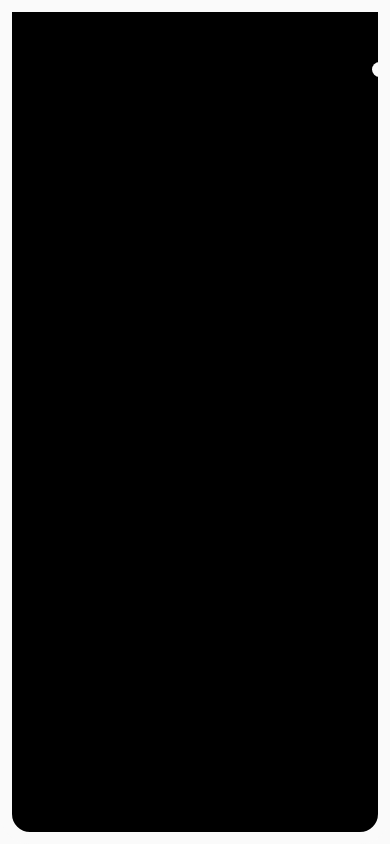
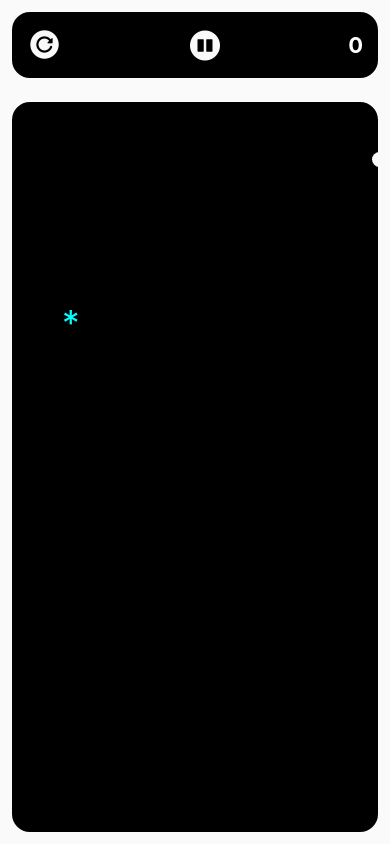
Before and after one commit to Raiden-16F7/NostalgicSnake, a React Native app: screen / in a window 390 px wide. Built offline with nearby package versions, Linux system fonts and the light colour scheme.

Commit message:
Header UI + Score

```diff
--- a/src/components/Food.tsx
+++ b/src/components/Food.tsx
@@ -12,6 +12,8 @@ const styles = StyleSheet.create({
         width: 20,
         height: 20,
         borderRadius: 7,
-        position: 'absolute'
+        position: 'absolute',
+        fontSize: 35,
+        color: 'aqua'
     }
 })
--- a/src/components/Game.tsx
+++ b/src/components/Game.tsx
@@ -5,10 +5,14 @@ import { PanGestureHandler } from 'react-native-gesture-handler'
 import { Coordinate, Direction, GestureEventType } from '../types/types'
 import Snake from './Snake'
 import { checkGameOver } from '../utils/checkGameOver'
+import Food from './Food'
+import { checkEatsFood } from '../utils/checkEatsFood'
+import { randomFoodPosition } from '../utils/randomFoodPosition'
+import Header from './Header'
 
 const SNAKE_INTIAL_POSITION = [{ x: 5, y: 5 }]
 const FOOD_INTIAL_POSITION = { x: 5, y: 20 }
-const GAME_BOUNDS = { xMin: 0, xMax: 35, yMin: 0, yMax: 71 }
+const GAME_BOUNDS = { xMin: 0, xMax: 35, yMin: 0, yMax: 69 }
 const MOVE_INTERVAL = 50
 const SCORE_INCREMENT = 10
 
@@ -20,6 +24,7 @@ export default function Game(): JSX.Element {
     const [food, setFood] = useState<Coordinate>(FOOD_INTIAL_POSITION)
     const [isGameOver, setIsGameOver] = useState<boolean>(false)
     const [isGamePaused, setIsGamePaused] = useState<boolean>(false);
+    const [score, setScore] = useState<number>(0);
 
     useEffect(() => {
         if (!isGameOver) {
@@ -56,7 +61,27 @@ export default function Game(): JSX.Element {
             default:
                 break;
         }
-        setSnake([newHead, ...snake.slice(0, -1)])
+
+        if (checkEatsFood(newHead, food, 2)) {
+            setFood(randomFoodPosition(GAME_BOUNDS.xMax, GAME_BOUNDS.yMax))
+            setSnake([newHead, ...snake])
+            setScore(score + SCORE_INCREMENT)
+        } else {
+            setSnake([newHead, ...snake.slice(0, -1)])
+        }
+    }
+
+    const reloadGame = () => {
+        setScore(0);
+        setSnake(SNAKE_INTIAL_POSITION);
+        setFood(FOOD_INTIAL_POSITION);
+        setIsGameOver(false);
+        setDirection(Direction.Right);
+        setIsGamePaused(false);
+    }
+
+    const pauseGame = () => {
+        setIsGamePaused(!isGamePaused)
     }
 
     const handleGesture = (event: GestureEventType) => {
@@ -82,8 +107,16 @@ export default function Game(): JSX.Element {
     return (
         <PanGestureHandler onGestureEvent={handleGesture}>
             <SafeAreaView style={styles.container}>
+                <Header isPaused={isGamePaused} pauseGame={pauseGame} reloadGame={reloadGame} >
+                    <Text style={{
+                        fontWeight: 'bold',
+                        fontSize: 22,
+                        color: 'white'
+                    }}>{score}</Text>
+                </Header>
                 <View style={styles.boundaries}>
                     <Snake snake={snake} />
+                    <Food x={food.x} y={food.y} />
                 </View>
             </SafeAreaView>
         </PanGestureHandler>
@@ -100,6 +133,7 @@ const styles = StyleSheet.create({
         borderColor: Colors.background,
         borderWidth: 12,
         backgroundColor: Colors.primary,
+        borderRadius: 30,
         borderBottomLeftRadius: 30,
         borderBottomRightRadius: 30
 
--- /dev/null
+++ b/src/components/Header.tsx
@@ -0,0 +1,45 @@
+import { StyleSheet, TouchableOpacity, View } from "react-native";
+import { Ionicons } from '@expo/vector-icons'
+import { Colors } from "../styles/colors"
+import { FontAwesome } from "@expo/vector-icons"
+
+interface HeaderProps {
+    reloadGame: () => void;
+    pauseGame: () => void;
+    children: JSX.Element;
+    isPaused: boolean;
+}
+
+export default function Header({
+    children,
+    reloadGame,
+    isPaused,
+    pauseGame
+}: HeaderProps): JSX.Element {
+    return (
+        <View style={styles.container}>
+            <TouchableOpacity onPress={reloadGame}>
+                <Ionicons name="reload-circle" size={35} color={Colors.background} />
+            </TouchableOpacity>
+
+            <TouchableOpacity onPress={pauseGame}>
+                <FontAwesome name={isPaused ? "play-circle" : "pause-circle"} size={35} color={Colors.background} />
+            </TouchableOpacity>
+            {children}
+        </View>
+    )
+}
+
+const styles = StyleSheet.create({
+    container: {
+        flex: 0.05,
+        flexDirection: 'row',
+        alignItems: "center",
+        justifyContent: 'space-between',
+        borderColor: Colors.background,
+        borderRadius: 30,
+        borderWidth: 12,
+        padding: 15,
+        backgroundColor: Colors.primary
+    }
+})
--- /dev/null
+++ b/src/utils/checkEatsFood.ts
@@ -0,0 +1,13 @@
+import { Coordinate } from "../types/types";
+
+export const checkEatsFood = (
+    head: Coordinate,
+    food: Coordinate,
+    area: number
+): boolean => {
+    const distancebetweenFoodandSnakeX: number = Math.abs(head.x-food.x)
+    const distancebetweenFoodandSnakeY: number = Math.abs(head.y - food.y)
+    return (
+        distancebetweenFoodandSnakeX < area && distancebetweenFoodandSnakeY < area
+    )
+}
--- /dev/null
+++ b/src/utils/randomFoodPosition.ts
@@ -0,0 +1,8 @@
+import { Coordinate } from "../types/types";
+
+export const randomFoodPosition = (maxX: number, maxY: number): Coordinate => {
+    return {
+        x: Math.floor(Math.random() * maxX),
+        y:Math.floor(Math.random()*maxY)
+    }
+}
```
